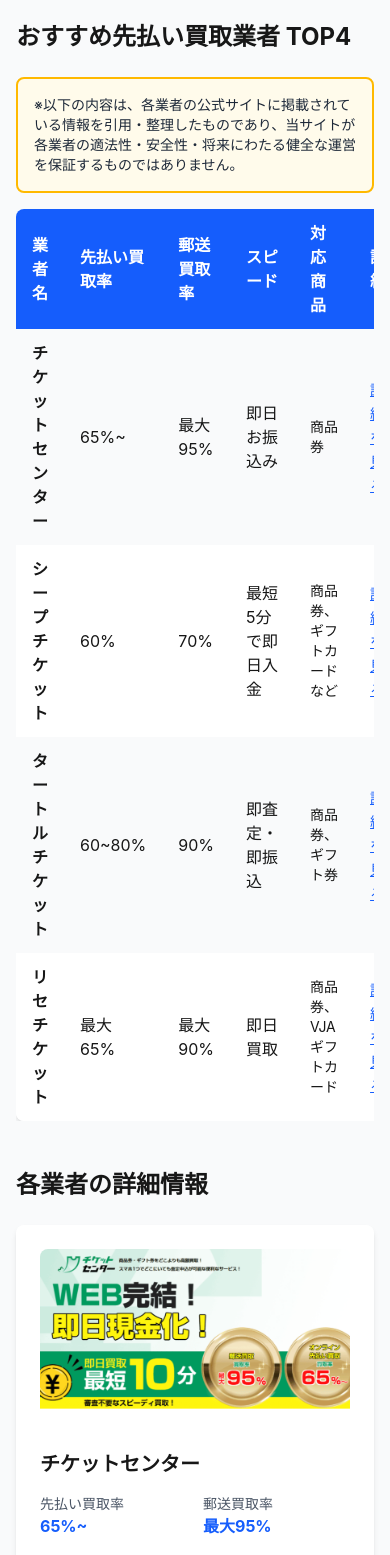
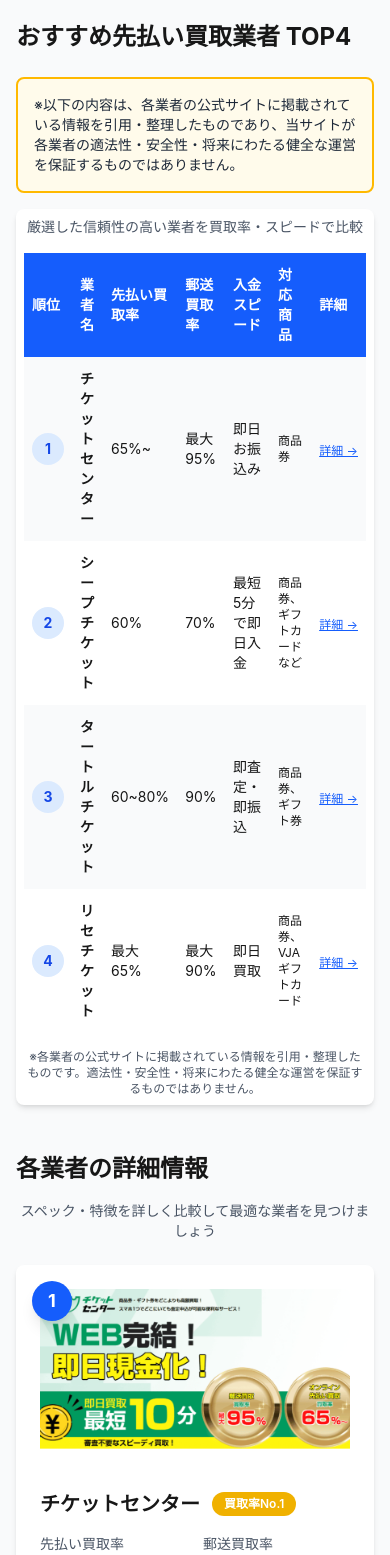
Before and after one commit to webmaster0818/okanenoerabikata, a Next.js app: page / in a window 390 px wide. Shown: the part 432-1987 px from the top of the page. Built offline with nearby package versions, Linux system fonts and the light colour scheme.

Commit message:
Improve UI with ranking badges and better visual hierarchy

```diff
--- a/app/page.tsx
+++ b/app/page.tsx
@@ -4,8 +4,11 @@
 // 推奨業者データ
 const recommendedCompanies = [
   {
+    rank: 1,
     id: 'ticket-center',
     name: 'チケットセンター',
+    badge: '買取率No.1',
+    badgeColor: 'bg-yellow-500',
     url: 'https://ticket-center.jp/',
     image: '/images/companies/ticket-center.png',
     advanceRate: '65%~',
@@ -20,8 +23,11 @@
     ]
   },
   {
+    rank: 2,
     id: 'sheep-ticket',
     name: 'シープチケット',
+    badge: '最短5分入金',
+    badgeColor: 'bg-blue-500',
     url: 'https://s-ticket-a-bce.net/',
     image: '/images/companies/sheep-ticket.png',
     advanceRate: '60%',
@@ -36,8 +42,11 @@
     ]
   },
   {
+    rank: 3,
     id: 'turtle-ticket',
     name: 'タートルチケット',
+    badge: '高買取率',
+    badgeColor: 'bg-green-500',
     url: 'https://turtle-ticket.com/',
     image: '/images/companies/turtle-ticket.png',
     advanceRate: '60~80%',
@@ -52,8 +61,11 @@
     ]
   },
   {
+    rank: 4,
     id: 'reset-ticket',
     name: 'リセチケット',
+    badge: '24時間対応',
+    badgeColor: 'bg-purple-500',
     url: 'https://reseticke.com/',
     image: '/images/companies/reset-ticket.png',
     advanceRate: '最大65%',
@@ -224,32 +236,40 @@
             </p>
           </div>
 
+          <div className="bg-white rounded-lg shadow-md p-2 md:p-4">
+            <p className="text-sm text-gray-600 text-center mb-4">厳選した信頼性の高い業者を買取率・スピードで比較</p>
             <div className="overflow-x-auto">
-            <table className="w-full bg-white shadow-md rounded-lg overflow-hidden">
+              <table className="w-full">
                 <thead className="bg-blue-600 text-white">
                   <tr>
-                  <th className="px-4 py-3 text-left">業者名</th>
-                  <th className="px-4 py-3 text-left">先払い買取率</th>
-                  <th className="px-4 py-3 text-left">郵送買取率</th>
-                  <th className="px-4 py-3 text-left">スピード</th>
-                  <th className="px-4 py-3 text-left">対応商品</th>
-                  <th className="px-4 py-3 text-left">詳細</th>
+                    <th className="px-2 md:px-4 py-3 text-left text-sm">順位</th>
+                    <th className="px-2 md:px-4 py-3 text-left text-sm">業者名</th>
+                    <th className="px-2 md:px-4 py-3 text-left text-sm">先払い買取率</th>
+                    <th className="px-2 md:px-4 py-3 text-left text-sm">郵送買取率</th>
+                    <th className="px-2 md:px-4 py-3 text-left text-sm">入金スピード</th>
+                    <th className="px-2 md:px-4 py-3 text-left text-sm">対応商品</th>
+                    <th className="px-2 md:px-4 py-3 text-left text-sm">詳細</th>
                   </tr>
                 </thead>
                 <tbody>
-                {recommendedCompanies.map((company, index) => (
-                  <tr key={company.id} className={index % 2 === 0 ? 'bg-gray-50' : 'bg-white'}>
-                    <td className="px-4 py-3 font-semibold">{company.name}</td>
-                    <td className="px-4 py-3">{company.advanceRate}</td>
-                    <td className="px-4 py-3">{company.mailRate}</td>
-                    <td className="px-4 py-3">{company.speed}</td>
-                    <td className="px-4 py-3 text-sm">{company.products}</td>
-                    <td className="px-4 py-3">
+                  {recommendedCompanies.map((company) => (
+                    <tr key={company.id} className={company.rank % 2 === 1 ? 'bg-gray-50' : 'bg-white'}>
+                      <td className="px-2 md:px-4 py-3">
+                        <div className="flex items-center justify-center w-8 h-8 rounded-full bg-blue-100 text-blue-700 font-bold text-sm">
+                          {company.rank}
+                        </div>
+                      </td>
+                      <td className="px-2 md:px-4 py-3 font-semibold text-sm">{company.name}</td>
+                      <td className="px-2 md:px-4 py-3 text-sm">{company.advanceRate}</td>
+                      <td className="px-2 md:px-4 py-3 text-sm">{company.mailRate}</td>
+                      <td className="px-2 md:px-4 py-3 text-sm">{company.speed}</td>
+                      <td className="px-2 md:px-4 py-3 text-xs">{company.products}</td>
+                      <td className="px-2 md:px-4 py-3">
                         <Link
                           href={`/articles/${company.id}`}
-                        className="text-blue-600 hover:text-blue-800 underline text-sm"
+                          className="text-blue-600 hover:text-blue-800 underline text-xs md:text-sm whitespace-nowrap"
                         >
-                        詳細を見る
+                          詳細 →
                         </Link>
                       </td>
                     </tr>
@@ -257,14 +277,24 @@
                 </tbody>
               </table>
             </div>
+            <p className="text-xs text-gray-600 mt-4 text-center">
+              ※各業者の公式サイトに掲載されている情報を引用・整理したものです。適法性・安全性・将来にわたる健全な運営を保証するものではありません。
+            </p>
+          </div>
         </section>
 
         {/* 業者詳細カード */}
         <section className="mb-12">
-          <h2 className="text-2xl font-bold mb-6">各業者の詳細情報</h2>
+          <h2 className="text-2xl font-bold mb-4">各業者の詳細情報</h2>
+          <p className="text-sm text-gray-600 mb-6 text-center">スペック・特徴を詳しく比較して最適な業者を見つけましょう</p>
           <div className="grid md:grid-cols-2 gap-6">
             {recommendedCompanies.map((company) => (
-              <div key={company.id} className="bg-white p-6 rounded-lg shadow-md">
+              <div key={company.id} className="bg-white p-6 rounded-lg shadow-md relative">
+                {/* 順位バッジ */}
+                <div className="absolute top-4 left-4 flex items-center justify-center w-10 h-10 rounded-full bg-blue-600 text-white font-bold text-lg shadow-lg z-10">
+                  {company.rank}
+                </div>
+
                 {company.image && (
                   <div className="mb-4 flex justify-center">
                     <Image
@@ -277,7 +307,14 @@
                     />
                   </div>
                 )}
-                <h3 className="text-xl font-bold mb-4">{company.name}</h3>
+
+                <div className="flex items-center gap-3 mb-4">
+                  <h3 className="text-xl font-bold">{company.name}</h3>
+                  <span className={`${company.badgeColor} text-white text-xs px-3 py-1 rounded-full font-semibold`}>
+                    {company.badge}
+                  </span>
+                </div>
+
                 <div className="grid grid-cols-2 gap-4 mb-4">
                   <div>
                     <p className="text-sm text-gray-600">先払い買取率</p>
@@ -296,8 +333,9 @@
                     <p className="font-semibold text-sm">{company.products}</p>
                   </div>
                 </div>
+
                 <div className="mb-4">
-                  <p className="text-sm font-semibold mb-2">おすすめポイント：</p>
+                  <p className="text-sm font-semibold mb-2">おすすめポイント</p>
                   <ul className="space-y-1">
                     {company.features.map((feature, idx) => (
                       <li key={idx} className="text-sm text-gray-700 flex items-start">
@@ -307,6 +345,7 @@
                     ))}
                   </ul>
                 </div>
+
                 <div className="flex gap-3">
                   <a
                     href={company.url}
@@ -330,7 +369,8 @@
 
         {/* 記事一覧 */}
         <section className="mb-12">
-          <h2 className="text-2xl font-bold mb-6">先払い買取に関する記事</h2>
+          <h2 className="text-2xl font-bold mb-4">先払い買取に関する記事</h2>
+          <p className="text-sm text-gray-600 mb-6 text-center">業者選びのポイントやリスク対策を詳しく解説</p>
           <div className="grid md:grid-cols-2 lg:grid-cols-3 gap-6">
             {articles.map((article) => (
               <Link
@@ -354,7 +394,10 @@
 
         {/* 注意喚起（下部） */}
         <div className="warning-box">
-          <h3 className="font-bold mb-2">⚠️ 悪質な業者にご注意ください</h3>
+          <h3 className="font-bold mb-2 flex items-center gap-2">
+            <span className="text-2xl">🚨</span>
+            悪質な業者にご注意ください
+          </h3>
           <p className="text-sm text-gray-800">
             買取契約のキャンセルを前提としたサービスを提供し高額なキャンセル料を請求する、悪質な取り立てや個人情報を悪用するなど、先払い買取の仕組みを悪用した違法な業者が存在しています。
             こうしたトラブルを避けるためにも、利用の際は契約内容をよく確認し十分に検討を行ってください。
```
Lines whose indentation alone changed are shown as unchanged.
